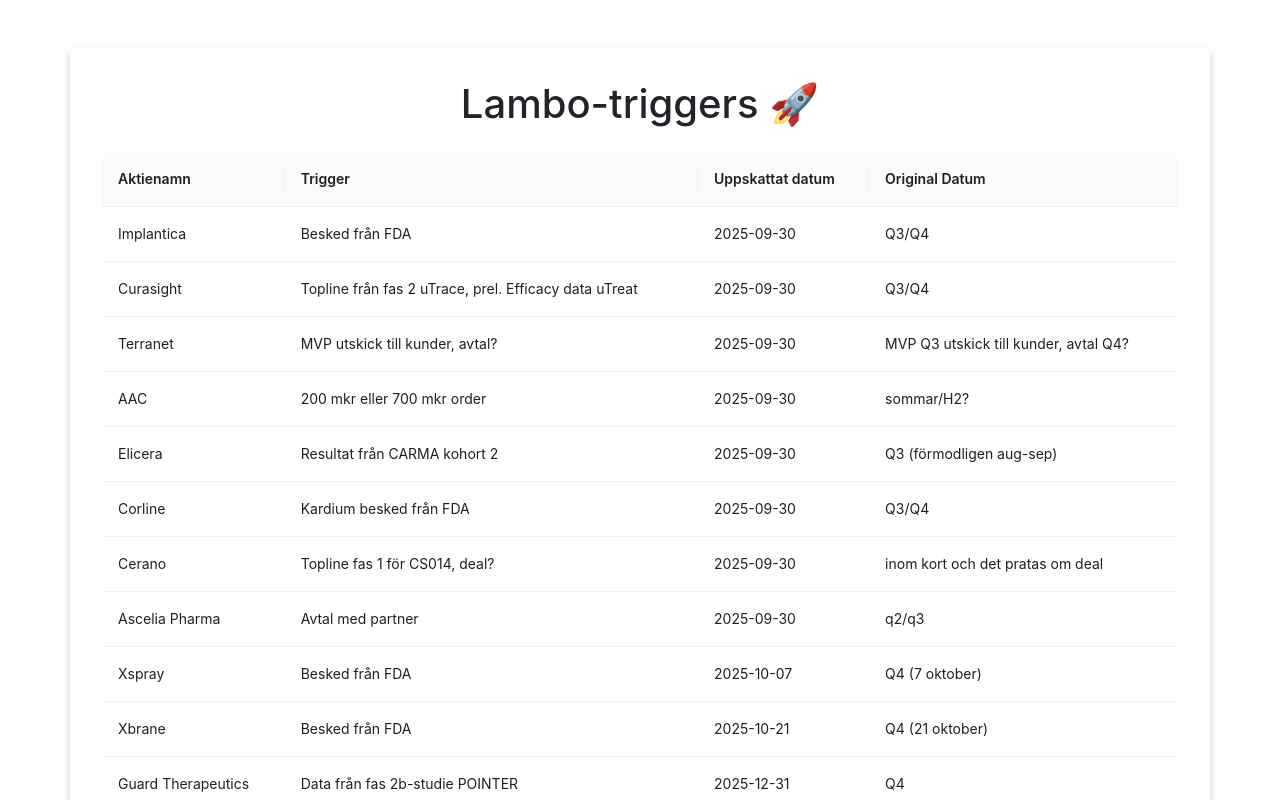
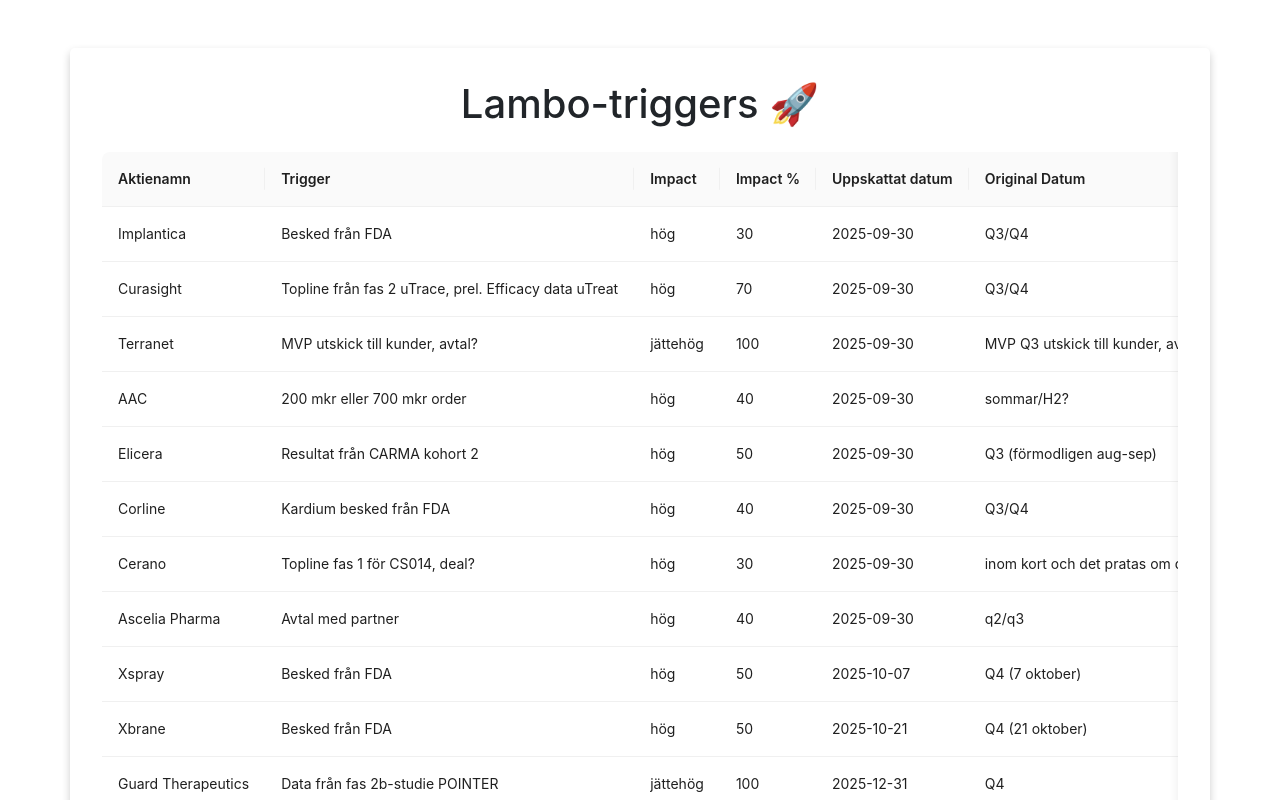
Before and after one commit to psykopotatis/lambo-triggers, a React (Create React App) app: page / in a window 1280 px wide. Shown: the top 800 px of the page. Built offline with nearby package versions, Linux system fonts and the light colour scheme; the HTML template or start-up script is replaced by a standard one.

Commit message:
Add impact/triggerImpact

```diff
--- a/src/App.js
+++ b/src/App.js
@@ -28,6 +28,16 @@
       key: 'trigger',
     },
     {
+      title: 'Impact',
+      dataIndex: 'triggerImpact',
+      key: 'triggerImpact',
+    },
+    {
+      title: 'Impact %',
+      dataIndex: 'triggerImpactPercentage',
+      key: 'triggerImpactPercentage',
+    },
+    {
       title: 'Uppskattat datum',
       dataIndex: 'date',
       key: 'date',
```
